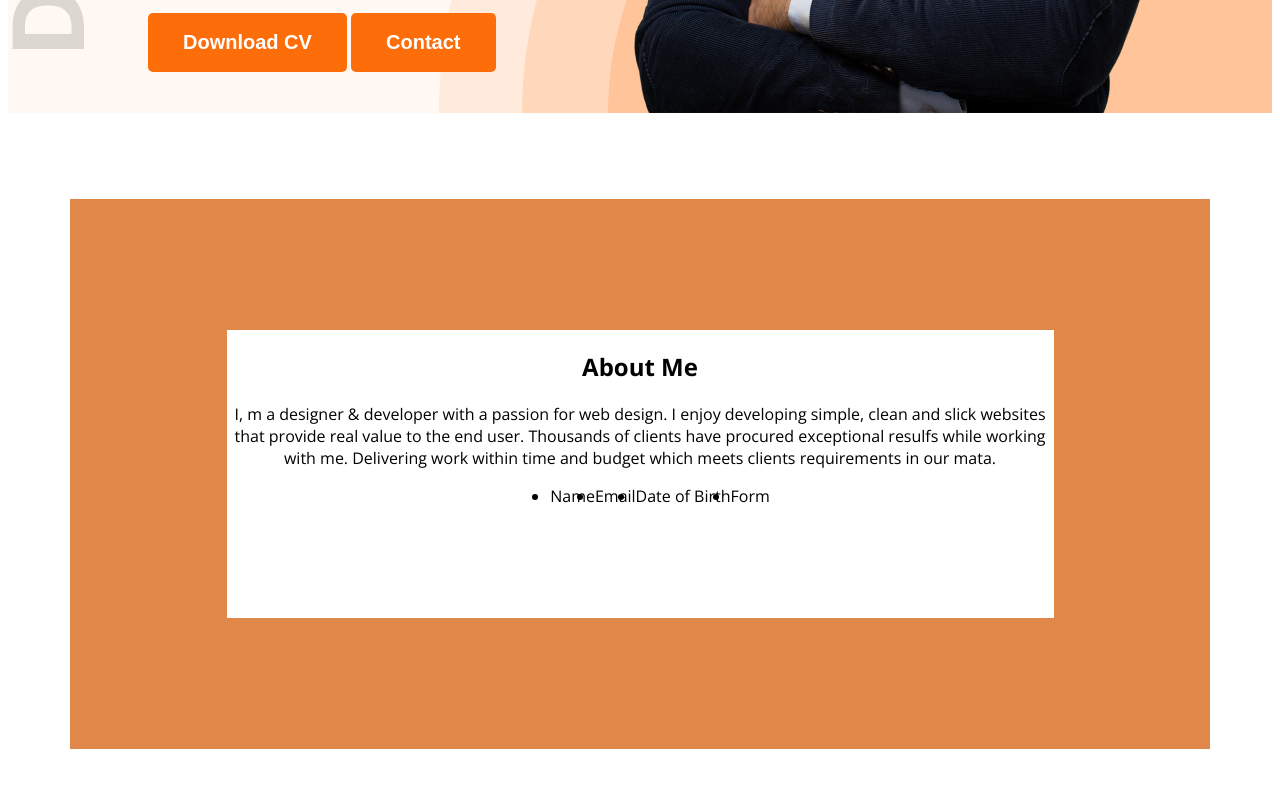
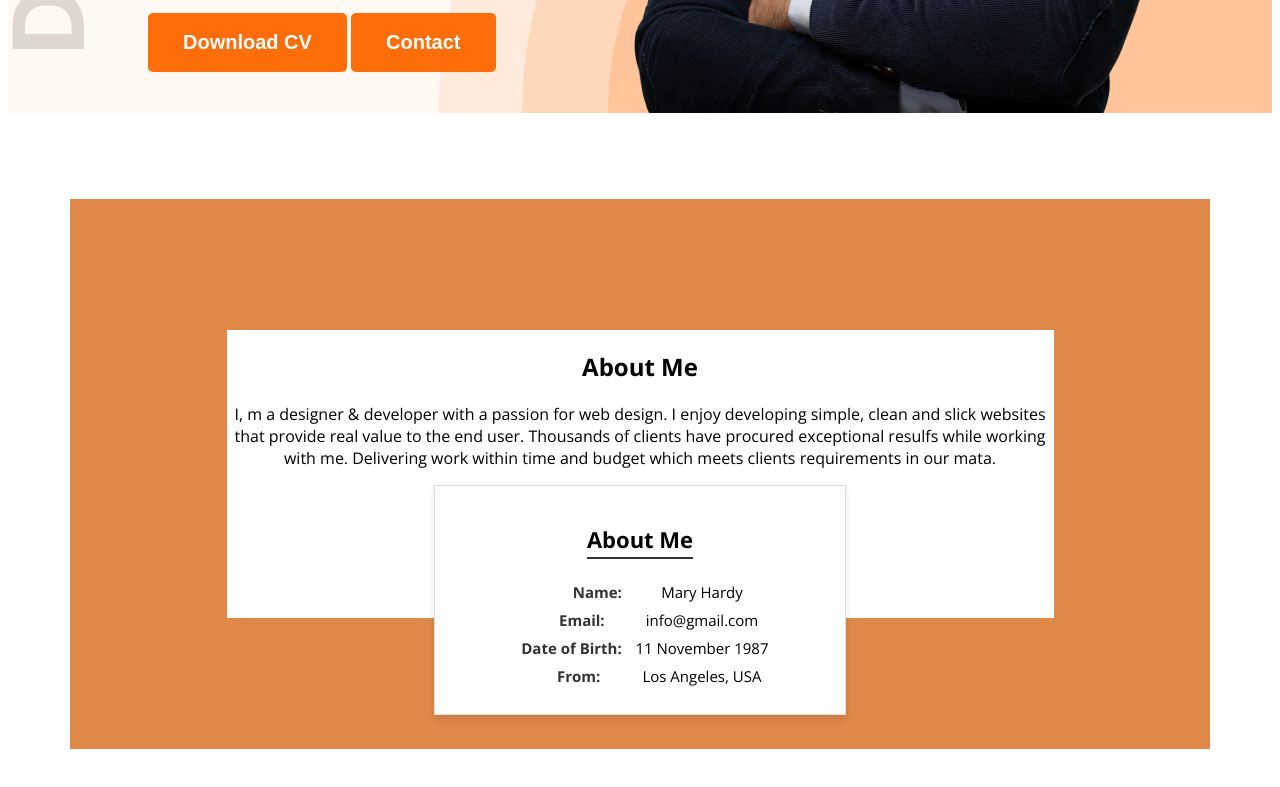
Before and after one commit to prashantaself/web-dev-portfolio, a plain HTML site: page index.html in a window 1280 px wide. Shown: the part 722-1509 px from the top of the page. Drawn offline with nearby package versions, Linux system fonts and the light colour scheme.

Commit message:
About box

```diff
--- a/index.html
+++ b/index.html
@@ -48,15 +48,17 @@
                     while working with me. Delivering work within time and budget which meets clients requirements in
                     our
                     mata.</p>
-                    <div>
-                        <ul class="about-info">
-                            <li>Name</li>
-                            <li>Email</li>
-                            <li>Date of Birth</li>
-                            <li>Form</li>
-                        </ul>
+
+                <div class="about-box">
+                    <h2>About Me</h2>
+                    <div class="info">
+                        <p><strong>Name:</strong> Mary Hardy</p>
+                        <p><strong>Email:</strong> info@gmail.com</p>
+                        <p><strong>Date of Birth:</strong> 11 November 1987</p>
+                        <p><strong>From:</strong> Los Angeles, USA</p>
                     </div>
-        </div>
+                </div>
+            </div>
     </section>
 
 </body>
--- a/styles/portfolio.css
+++ b/styles/portfolio.css
@@ -119,7 +119,29 @@ nav li a {
     text-align: center;
 }
 
-.about-info{
-    display: flex;
-    justify-content: space-between;
-}
+
+/* about box */
+
+    .about-box {
+      background: white;
+      padding: 20px 30px;
+      border: 1px solid #ddd;
+      box-shadow: 0 4px 8px rgba(0,0,0,0.1);
+      width: 350px;
+    }
+    .about-box h2 {
+      margin-bottom: 15px;
+      font-size: 22px;
+      border-bottom: 2px solid #333;
+      display: inline-block;
+      padding-bottom: 3px;
+    }
+    .info p {
+      margin: 8px 0;
+      font-size: 15px;
+    }
+    .info strong {
+      display: inline-block;
+      width: 120px;
+      color: #333;
+    }
```
